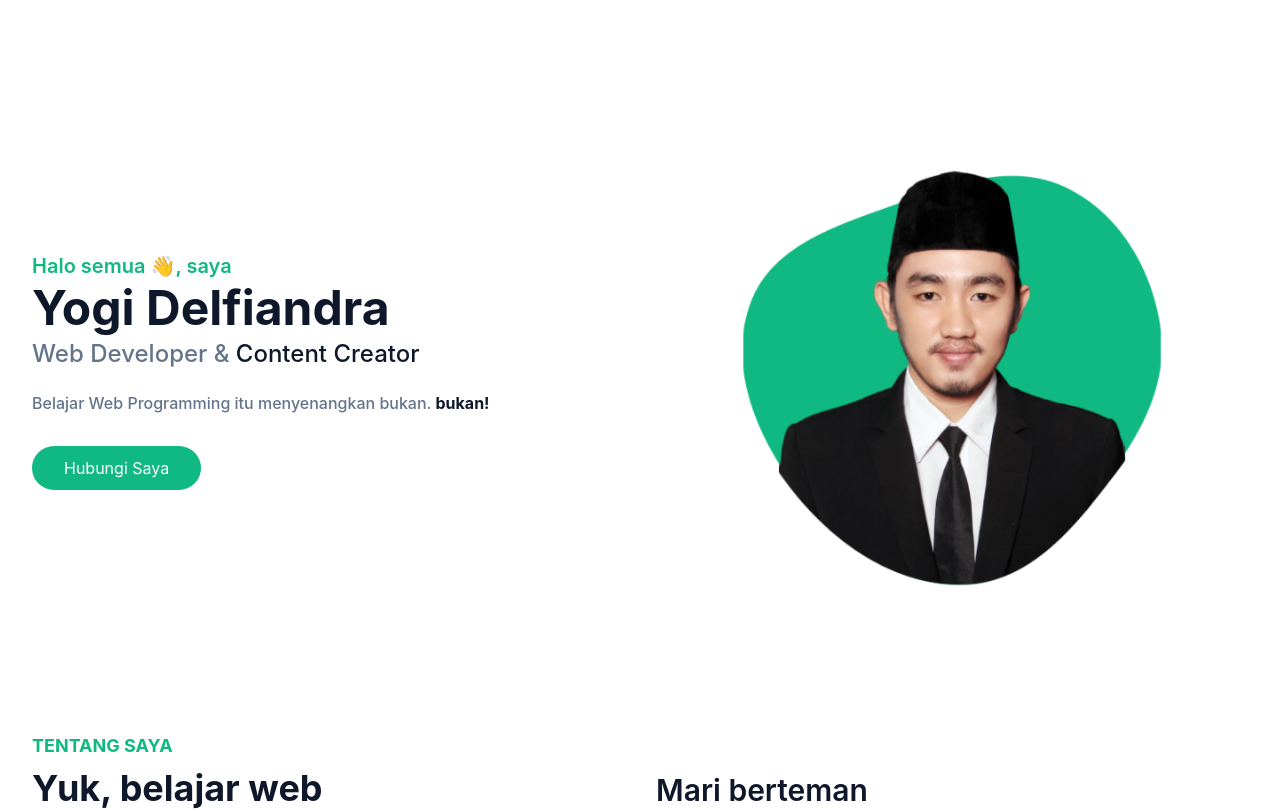
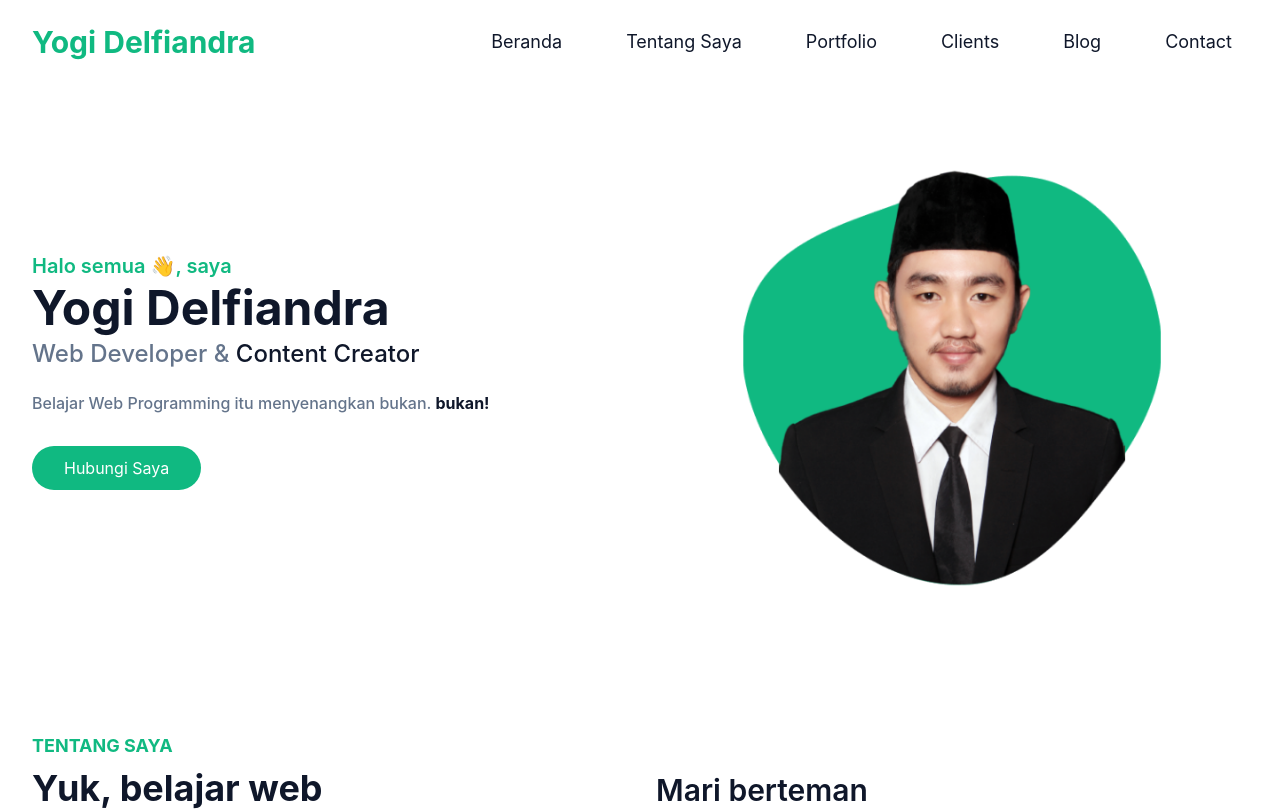
Before and after one commit to yogidelfiandra/portfolio-react, a React (Create React App) app: page / in a window 1280 px wide. Shown: the top 811 px of the page. Built offline with nearby package versions, Linux system fonts and the light colour scheme.

Commit message:
create header section

```diff
--- a/package.json
+++ b/package.json
@@ -8,6 +8,7 @@
     "@testing-library/user-event": "^13.5.0",
     "react": "^18.0.0",
     "react-dom": "^18.0.0",
+    "react-icons": "^4.3.1",
     "react-router-dom": "^5.3.0",
     "react-scripts": "5.0.0",
     "web-vitals": "^2.1.4"
--- a/src/index.css
+++ b/src/index.css
@@ -5,3 +5,8 @@
 body {
   font-family: 'Inter', sans-serif;
 }
+
+.navbar-fixed {
+  @apply fixed z-[999] bg-white bg-opacity-70 shadow-sm;
+  backdrop-filter: blur(5px);
+}
--- a/src/pages/LandingPage.js
+++ b/src/pages/LandingPage.js
@@ -1,10 +1,12 @@
 import React from 'react';
+import About from '../parts/About';
+import Header from '../parts/Header';
 import Hero from '../parts/Hero';
-import About from '../parts/About';
 
 export default function LandingPage() {
   return (
     <>
+      <Header />
       <Hero />
       <About />
     </>
--- /dev/null
+++ b/src/parts/Header.js
@@ -0,0 +1,98 @@
+import React, { useState } from 'react';
+import { FaBars, FaTimes } from 'react-icons/fa';
+import { Link } from 'react-router-dom';
+
+export default function Header() {
+  const [click, setClick] = useState(false);
+  const handleClick = () => setClick(!click);
+
+  window.onscroll = function () {
+    const header = document.querySelector('header');
+    const fixedNav = header.offsetTop;
+
+    if (window.pageYOffset > fixedNav) {
+      header.classList.add('navbar-fixed');
+    } else {
+      header.classList.remove('navbar-fixed');
+    }
+  };
+
+  return (
+    <header className='bg-transparent absolute top-0 left-0 w-full flex items-center z-10'>
+      <div className='container'>
+        <div className='flex items-center justify-between relative'>
+          <div className='px-4'>
+            <Link
+              to='/'
+              className='font-bold text-xl lg:text-3xl text-primary block py-6'
+            >
+              Yogi Delfiandra
+            </Link>
+          </div>
+          <div className='px-4 cursor-pointer lg:hidden' onClick={handleClick}>
+            {click ? <FaTimes size={20} /> : <FaBars size={20} />}
+          </div>
+          <nav
+            className={[
+              'nav-menu lg:block lg:static lg:bg-transparent lg:max-w-full lg:shadow-none lg:rounded-none',
+              click
+                ? 'absolute py-5 bg-white shadow-lg rounded-lg max-w-[15.625rem] w-full right-4 top-full'
+                : 'hidden',
+            ].join(' ')}
+          >
+            <ul className='block lg:flex'>
+              <li className='group'>
+                <Link
+                  to='/'
+                  className='text-base lg:text-lg text-dark py-2 mx-8 flex group-hover:text-primary'
+                >
+                  Beranda
+                </Link>
+              </li>
+              <li className='group'>
+                <Link
+                  to='/about'
+                  className='text-base lg:text-lg text-dark py-2 mx-8 flex group-hover:text-primary'
+                >
+                  Tentang Saya
+                </Link>
+              </li>
+              <li className='group'>
+                <Link
+                  to='/portfolio'
+                  className='text-base lg:text-lg text-dark py-2 mx-8 flex group-hover:text-primary'
+                >
+                  Portfolio
+                </Link>
+              </li>
+              <li className='group'>
+                <Link
+                  to='/clients'
+                  className='text-base lg:text-lg text-dark py-2 mx-8 flex group-hover:text-primary'
+                >
+                  Clients
+                </Link>
+              </li>
+              <li className='group'>
+                <Link
+                  to='/blog'
+                  className='text-base lg:text-lg text-dark py-2 mx-8 flex group-hover:text-primary'
+                >
+                  Blog
+                </Link>
+              </li>
+              <li className='group'>
+                <Link
+                  to='/contact'
+                  className='text-base lg:text-lg text-dark py-2 mx-8 flex group-hover:text-primary'
+                >
+                  Contact
+                </Link>
+              </li>
+            </ul>
+          </nav>
+        </div>
+      </div>
+    </header>
+  );
+}
```
Also changed, not shown: 1 other file (tests, documents, lock files or other folders).
